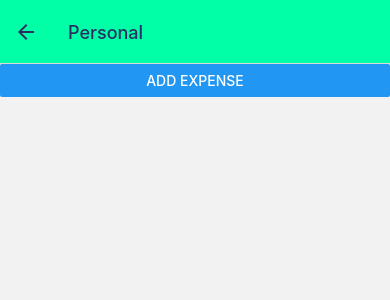
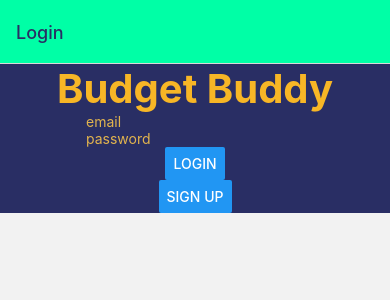
Before and after one commit to Ell534/team-mean-fe, a React Native app in the folder budgetbuddy/: screen /Personal in a window 390 px wide. Shown: the top 300 px of the page. Built offline with nearby package versions, Linux system fonts and the light colour scheme.

Commit message:
added functionality to create a new user on firebase and then login

```diff
--- a/budgetbuddy/App.js
+++ b/budgetbuddy/App.js
@@ -1,7 +1,8 @@
 import { StatusBar } from 'expo-status-bar';
+import { StyleSheet, Text, View } from 'react-native';
 import Login from './components/Login';
 import NewUser from './components/NewUser';
-import Home from './components/Home'
+import Home from './components/Home';
 import Personal from './components/Personal';
 import Group from './components/Group';
 import { NavigationContainer } from '@react-navigation/native';
@@ -12,7 +13,10 @@ import Expense from './components/Expense';
 const Stack = createNativeStackNavigator();
 
 export default function App() {
-  const [isLoggedIn, setIsLoggedIn] = useState(true);
+  const [isLoggedIn, setIsLoggedIn] = useState(false);
+  const [user, setUser] = useState(null);
+
+  // console.log(user.uid, '<--user id', user.getToken(), '<-- user token');
 
   return (
     <NavigationContainer>
@@ -23,20 +27,30 @@ export default function App() {
         }}
       >
         <Stack.Group>
-        {isLoggedIn ? (<>
-        <Stack.Screen name='Home' component={Home}/>
-        <Stack.Screen name='Personal' component={Personal}/>
-        <Stack.Screen name='Group' component={Group}/>
-        </>) : (<>
-        <Stack.Screen name="Login">
-        {(props) => <Login {...props} setIsLoggedIn={setIsLoggedIn} />}
-        </Stack.Screen>
-        <Stack.Screen name="Sign Up" component={NewUser} />
-        </>)}
+          {isLoggedIn ? (
+            <>
+              <Stack.Screen name="Home" component={Home} />
+              <Stack.Screen name="Personal" component={Personal} />
+              <Stack.Screen name="Group" component={Group} />
+            </>
+          ) : (
+            <>
+              <Stack.Screen name="Login">
+                {(props) => (
+                  <Login
+                    {...props}
+                    setIsLoggedIn={setIsLoggedIn}
+                    setUser={setUser}
+                  />
+                )}
+              </Stack.Screen>
+              <Stack.Screen name="Sign Up" component={NewUser} />
+            </>
+          )}
         </Stack.Group>
 
-        <Stack.Group screenOptions={{presentation: 'modal'}}>
-          <Stack.Screen name='Expense' component={Expense}/>
+        <Stack.Group screenOptions={{ presentation: 'modal' }}>
+          <Stack.Screen name="Expense" component={Expense} />
         </Stack.Group>
       </Stack.Navigator>
       <StatusBar style="auto" />
--- a/budgetbuddy/components/Login.jsx
+++ b/budgetbuddy/components/Login.jsx
@@ -2,24 +2,27 @@ import { Button, Text, TextInput, View, SafeAreaView } from 'react-native';
 import { styles } from '../styles';
 import Header from './Header';
 import { useState } from 'react';
+import { auth } from '../firebaseConfig';
+import { getAuth, signInWithEmailAndPassword } from 'firebase/auth';
 
-const Login = ({ navigation, setIsLoggedIn }) => {
-  const [userName, onChangeUsername] = useState('username');
+const Login = ({ navigation, setIsLoggedIn, setUser }) => {
+  const [email, onChangeEmail] = useState('email');
   const [password, onChangePassword] = useState('password');
   const [loginDetails, setLoginDetails] = useState({
     username: '',
     password: '',
   });
 
+  const auth = getAuth();
 
   return (
     <SafeAreaView style={styles.login}>
       <Header />
       <TextInput
-        placeholder="username"
+        placeholder="email"
         placeholderTextColor="#e2b44e"
-        onChangeText={onChangeUsername}
-        text={userName}
+        onChangeText={onChangeEmail}
+        text={email}
         style={styles.placeholderText}
       />
       <TextInput
@@ -33,10 +36,34 @@ const Login = ({ navigation, setIsLoggedIn }) => {
       <Button
         title="Login"
         onPress={() => {
-          setLoginDetails(
-            { ...loginDetails, username: userName, password: password }
-            //post request using loginDetails as the request body
-          );
+          // setLoginDetails(
+          //   { ...loginDetails, username: userName, password: password }
+          //   //post request using loginDetails as the request body
+          // );
+          signInWithEmailAndPassword(auth, email, password)
+            .then((userCredential) => {
+              // Signed in
+              const user = userCredential.user;
+              console.log(user);
+              setUser(user);
+              setIsLoggedIn(true);
+              console.log(user.uid, 'uid', user.getToken(), 'token');
+              // ...
+            })
+            .catch((error) => {
+              const errorCode = error.code;
+              const errorMessage = error.message;
+              console.log(
+                email,
+                'email',
+                password,
+                'password',
+                errorCode,
+                '<--error code',
+                errorMessage,
+                '<--message'
+              );
+            });
         }}
       />
       <Button
--- a/budgetbuddy/components/NewUser.jsx
+++ b/budgetbuddy/components/NewUser.jsx
@@ -2,37 +2,35 @@ import { Text, SafeAreaView, View, TextInput, Button } from 'react-native';
 import { styles } from '../styles';
 import { useState } from 'react';
 import DropDownPicker from 'react-native-dropdown-picker';
+import { getAuth, createUserWithEmailAndPassword } from 'firebase/auth';
 
 // name, username, email, password, password confirm, currency
 
 const NewUser = ({ navigation }) => {
-  const [name, onChangeName] = useState('');
-  const [username, onChangeUsername] = useState('');
+  // const [name, onChangeName] = useState('');
+  // const [username, onChangeUsername] = useState('');
   const [email, onChangeEmail] = useState('');
   const [password, onChangePassword] = useState('');
-  const [passwordConfirm, onChangePasswordConfirm] = useState('');
-  const [open, setOpen] = useState(false);
-  const [value, setValue] = useState(null);
-  const [currencies, setCurrencies] = useState([
-    { label: 'Mexican Peso', value: 'mexicanPeso' },
-    { label: 'Saudi Riyal', value: 'saudiRiyal' },
-    { label: 'GBP', value: 'gbp' },
-  ]);
-  const [currency, setCurrency] = useState('')
+  // // const [passwordConfirm, onChangePasswordConfirm] = useState('');
+  // const [open, setOpen] = useState(false);
+  // const [value, setValue] = useState(null);
+  // const [currencies, setCurrencies] = useState([
+  //   { label: 'Mexican Peso', value: 'mexicanPeso' },
+  //   { label: 'Saudi Riyal', value: 'saudiRiyal' },
+  //   { label: 'GBP', value: 'gbp' },
+  // ]);
+  // const [currency, setCurrency] = useState('')
   const [newUser, setNewUser] = useState({
-    name: '',
-    username: '',
-    email: '',
-    password: '',
-    passwordConfirm: '',
-    currency: '',
+    email: 'elliot94b@gmail.com',
+    password: 'password',
   });
 
-  console.log(newUser);
+  const auth = getAuth();
+
 
   return (
     <SafeAreaView style={styles.newUser}>
-      <TextInput
+      {/* <TextInput
         style={styles.placeholderText}
         placeholder="Enter your name"
         placeholderTextColor='#e2b44e'
@@ -47,11 +45,11 @@ const NewUser = ({ navigation }) => {
         required
         text={username}
         onChangeText={onChangeUsername}
-      />
+      /> */}
       <TextInput
         style={styles.placeholderText}
         placeholder="Enter your email"
-        placeholderTextColor='#e2b44e'
+        placeholderTextColor="#e2b44e"
         inputMode="email"
         required
         text={email}
@@ -60,13 +58,13 @@ const NewUser = ({ navigation }) => {
       <TextInput
         style={styles.placeholderText}
         placeholder="Enter a password"
-        placeholderTextColor='#e2b44e'
+        placeholderTextColor="#e2b44e"
         secureTextEntry={true}
         required
         text={password}
         onChangeText={onChangePassword}
       />
-      <TextInput
+      {/* <TextInput
         style={styles.placeholderText}
         placeholder="Re-enter the password"
         placeholderTextColor='#e2b44e'
@@ -85,19 +83,33 @@ const NewUser = ({ navigation }) => {
         onChangeValue={(value) => {
           setCurrency(value)
         }}
-      />
+      /> */}
       <Button
         title="Submit"
         onPress={() => {
           setNewUser({
             ...newUser,
-            name,
-            username,
             email,
             password,
-            passwordConfirm,
-            currency,
           });
+          createUserWithEmailAndPassword(auth, email, password)
+            .then((userCredential) => {
+              const user = userCredential.user;
+              console.log(user);
+            })
+            .catch((error) => {
+              const errorCode = error.code;
+              const errorMessage = error.message;
+              console.log(newUser);
+              console.log(
+                email,
+                '<-email',
+                password,
+                '<-password'
+              );
+              console.log(errorCode);
+              console.log(errorMessage);
+            });
           // post request using newUser as the request body to create
           // a new user on the DB
         }}
--- /dev/null
+++ b/budgetbuddy/firebaseConfig.js
@@ -0,0 +1,19 @@
+// Import the functions you need from the SDKs you need
+import { initializeApp } from 'firebase/app';
+import { getAuth } from 'firebase/auth';
+// TODO: Add SDKs for Firebase products that you want to use
+// https://firebase.google.com/docs/web/setup#available-libraries
+// Your web app's Firebase configuration
+const firebaseConfig = {
+  apiKey: 'AIzaSyA5WBJEDEMVRL6pi3OoTfosvQQ9zH3of3A',
+  authDomain: 'budgetbuddy-faf42.firebaseapp.com',
+  projectId: 'budgetbuddy-faf42',
+  storageBucket: 'budgetbuddy-faf42.appspot.com',
+  messagingSenderId: '672846762551',
+  appId: '1:672846762551:web:6bd079a8c1ec13d46d65b2',
+};
+// Initialize Firebase
+const app = initializeApp(firebaseConfig);
+
+// Initialize Firebase Authentication and get a reference to the service
+const auth = getAuth(app);
--- a/budgetbuddy/package.json
+++ b/budgetbuddy/package.json
@@ -14,6 +14,7 @@
     "@react-navigation/native-stack": "^6.9.12",
     "expo": "~48.0.9",
     "expo-status-bar": "~1.4.4",
+    "firebase": "^9.18.0",
     "react": "18.2.0",
     "react-dom": "18.2.0",
     "react-native": "0.71.4",
```
Also changed, not shown: 1 other file (tests, documents, lock files or other folders).
